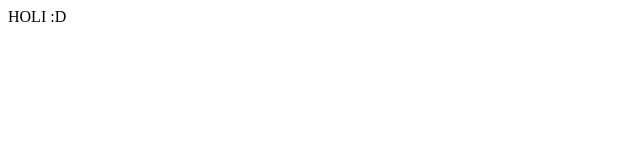
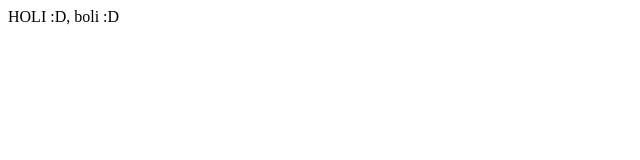
Before and after one commit to LilNoob23/Meil--Website, a React (Vite) app: page / in a window 1280 px wide. Shown: the top 160 px of the page, without its empty margins (0-640 px from the left). Built offline with nearby package versions, Linux system fonts and the light colour scheme.

Commit message:
New text

```diff
--- a/src/App.jsx
+++ b/src/App.jsx
@@ -2,7 +2,7 @@ function App() {
 
   return (
     <div className="App">
-      HOLI :D
+      HOLI :D, boli :D
     </div>
   )
 }
```
